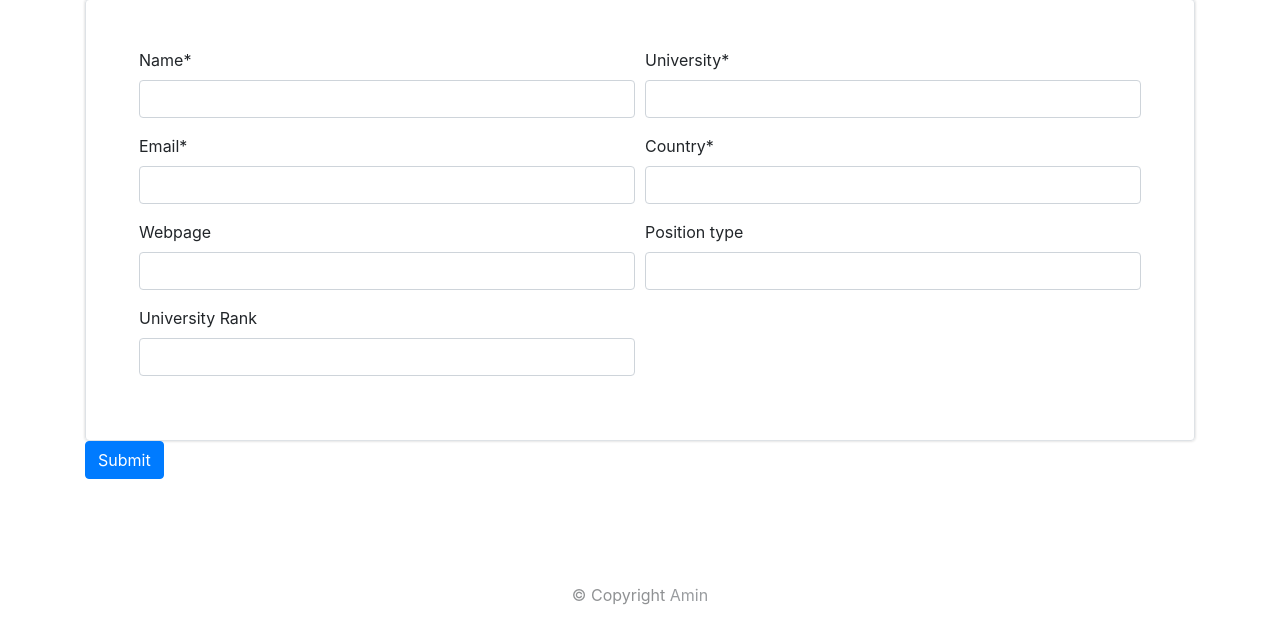
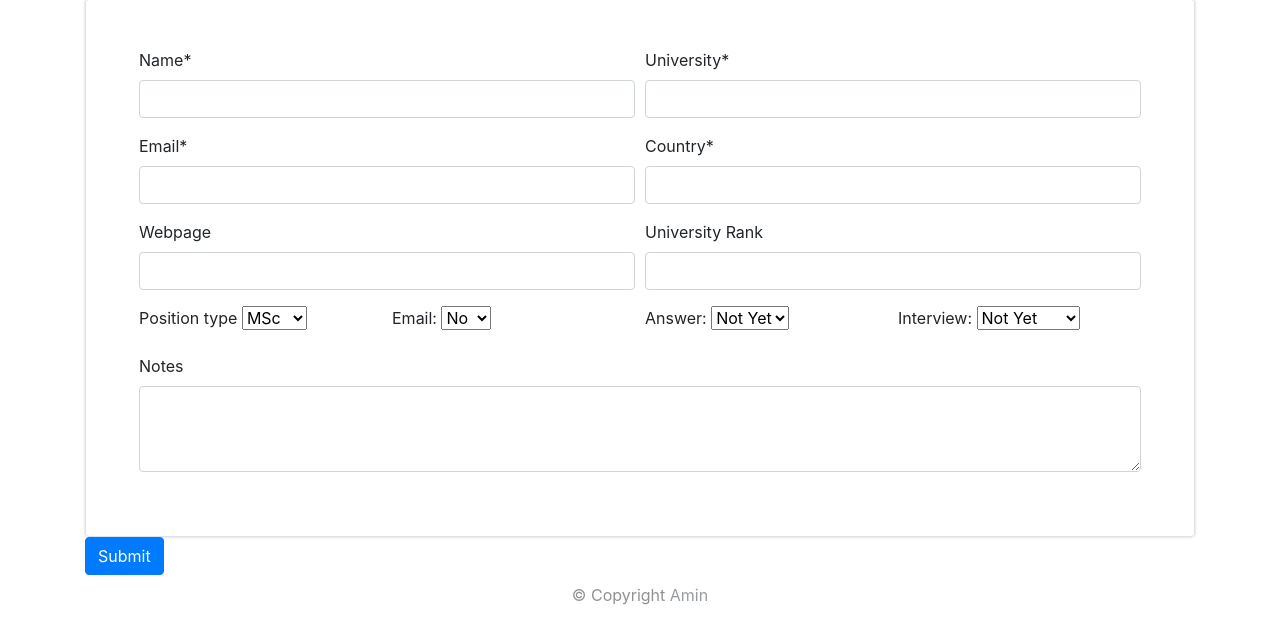
Before and after one commit to AminAlam/Apply-Doc-Manager, a Flask app: page /insert_supervisor in a window 1280 px wide. Shown: the part 177-800 px from the top of the page. Run offline with Flask 2, Linux system fonts and the light colour scheme; some libraries are stand-ins or nearby versions.

Commit message:
another fields are added to the supervisor

```diff
--- a/web/api.py
+++ b/web/api.py
@@ -54,6 +54,10 @@ class WebApp():
                     webpage = flask.request.form['webpage']
                     position_type = flask.request.form['position_type']
                     university_rank = flask.request.form['university_rank']
+                    emailed = flask.request.form['emailed']
+                    answer = flask.request.form['answer']
+                    interview = flask.request.form['interview']
+                    notes = flask.request.form['notes']
                 except:
                     flask.flash('Please Fill all the Forms')
                     return flask.redirect(flask.url_for('insert_supervisor'))
@@ -61,8 +65,9 @@ class WebApp():
                 if name == '' or university == '' or email == '' or country == '':
                     flask.flash('Please Fill all the Forms')
                     return flask.redirect(flask.url_for('insert_supervisor'))
-
-                success_bool = operators.insert_supervisor(self.db_configs.conn, name, university, email, country, webpage=webpage, position_type=position_type, rank=university_rank)
+                success_bool = operators.insert_supervisor(self.db_configs.conn, name, university, email, country,
+                                webpage=webpage, position_type=position_type, rank=university_rank,
+                                emailed=emailed, answer=answer, interview=interview, notes=notes)
 
                 if success_bool:
                     message = 'Supervisor is added successfully'
--- a/web/templates/insert_supervisor.html
+++ b/web/templates/insert_supervisor.html
@@ -33,16 +33,53 @@
           <input class="form-control" name="webpage">
         </div>
 
-        <div class="form-group col-md-6">
-          <label for="position_type">Position type</label>
-          <input class="form-control" name="position_type">
-        </div>
 
         <div class="form-group col-md-6">
           <label for="university_rank">University Rank</label>
           <input class="form-control" name="university_rank">
         </div>
 
+        <div class="form-group col-md-3">
+          <label for="position_type" >Position type </label>
+          <select class="form-select" name="position_type" id="position_type" aria-label="Default select example">
+              <option selected="MSc">MSc</option>
+              <option  value="PHD">PHD</option>
+              <option  value="Other">Other</option>
+          </select>
+        </div>
+
+        <div class="form-group col-md-3">
+          <label for="emailed" >Email: </label>
+          <select class="form-select" name="emailed" id="emailed" aria-label="Default select example">
+              <option selected="No">No</option>
+              <option  value="Yes">Yes</option>
+          </select>
+        </div>
+
+
+        <div class="form-group col-md-3">
+          <label for="answer" >Answer: </label>
+          <select class="form-select" name="answer" id="answer" aria-label="Default select example">
+              <option selected="Not Yet">Not Yet</option>
+              <option  value="Bad">Bad</option>
+              <option  value="Good">Good</option>
+          </select>
+        </div>
+
+        <div class="form-group col-md-3">
+          <label for="interview" >Interview: </label>
+          <select class="form-select" name="interview" id="interview" aria-label="Default select example">
+              <option selected="Not Yet">Not Yet</option>
+              <option value="Scheduled">Scheduled</option>
+              <option  value="Bad">Bad</option>
+              <option  value="Good">Good</option>
+          </select>
+        </div>
+
+        <div class="form-group col-md-12">
+          <label for="notes">Notes</label>
+          <textarea class="form-control" id="notes" rows="3" name="notes"></textarea>
+        </div>
     </div>
 
 
```
Also changed, not shown: database/configs.py (+6 -2 lines), database/operators.py (+4 -4 lines), web/templates/supervisors.html (+33 -5 lines).
